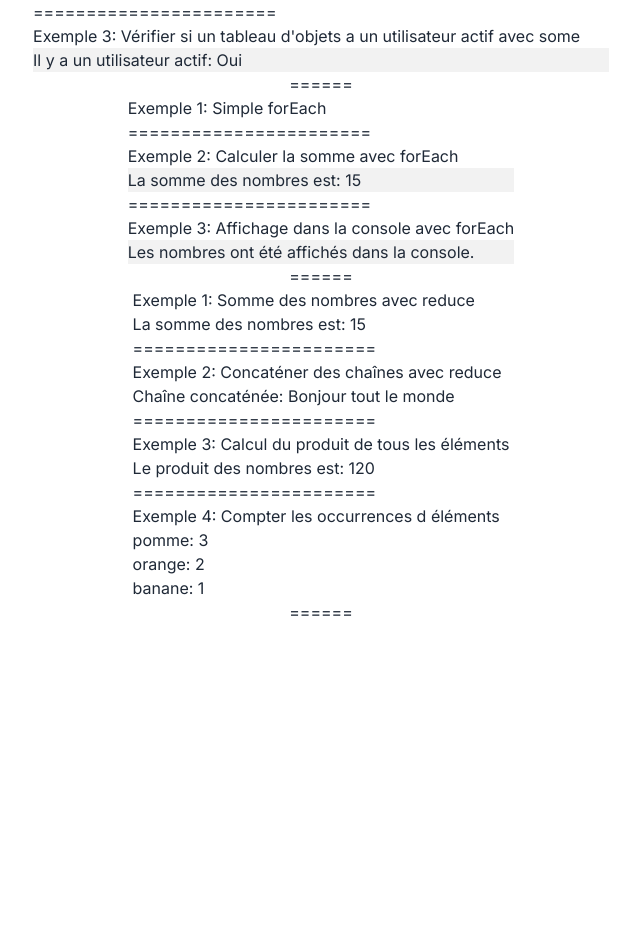
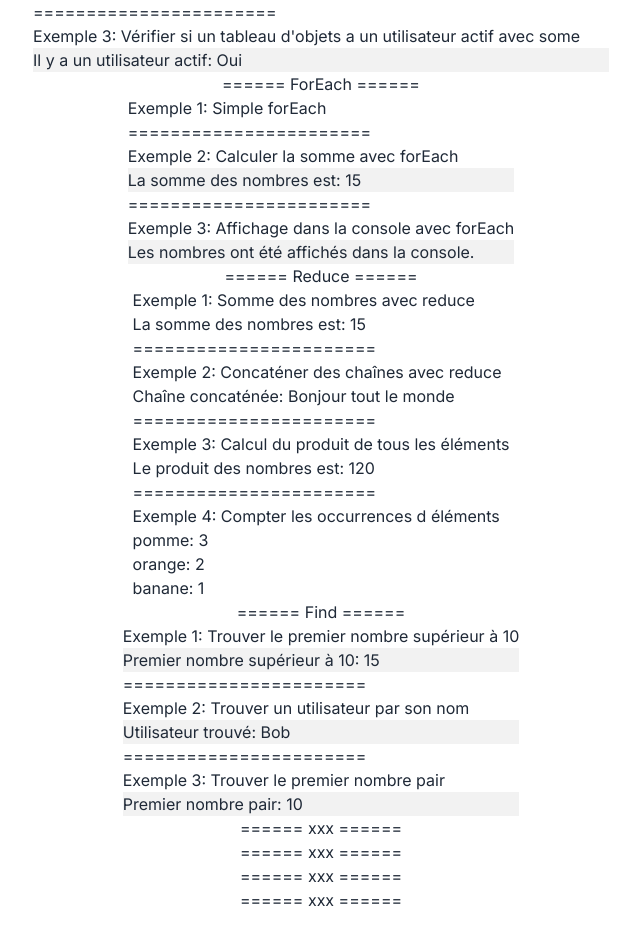
Before and after one commit to mathias-grdl/Javascript-Exemples, a Next.js app: page / in a window 1280 px wide. Shown: the part 2833-3777 px from the top of the page, without its empty margins (319-959 px from the left). Before the commit the page ends 3553 px from the top, so only its background shows below. Built offline with nearby package versions, Linux system fonts and the light colour scheme.

Commit message:
add: find

```diff
--- a/app/page.jsx
+++ b/app/page.jsx
@@ -1,6 +1,7 @@
 "use client";
 import Every from "@/components/every";
 import Filter from "@/components/Filter";
+import Find from "@/components/find";
 import ForEach from "@/components/forEach";
 import Map from "@/components/Map";
 import Reduce from "@/components/reduce";
@@ -10,17 +11,22 @@ export default function Home() {
 	return (
 		<main className="flex min-h-screen flex-col items-center justify-between p-24">
 			<Map />
-			<aside>======</aside>
+			<aside>====== Filter ======</aside>
 			<Filter />
-			<aside>======</aside>
+			<aside>====== Every ======</aside>
 			<Every />
-			<aside>======</aside>
+			<aside>====== Some ======</aside>
 			<Some />
-			<aside>======</aside>
+			<aside>====== ForEach ======</aside>
 			<ForEach />
-			<aside>======</aside>
+			<aside>====== Reduce ======</aside>
 			<Reduce />
-			<aside>======</aside>
+			<aside>====== Find ======</aside>
+			<Find />
+			<aside>====== xxx ======</aside>
+			<aside>====== xxx ======</aside>
+			<aside>====== xxx ======</aside>
+			<aside>====== xxx ======</aside>
 		</main>
 	);
 }
--- /dev/null
+++ b/components/find/index.jsx
@@ -0,0 +1,66 @@
+// .find() sert à retourner la première valeur trouvée dans le tableau qui satisfait la fonction de test fournie.
+
+// Exemple 1: Trouver le premier nombre supérieur à 10
+function TrouverNombreSupérieur() {
+	const numbers = [5, 8, 15, 3, 20];
+	const foundNumber = numbers.find((num) => num > 10);
+
+	return (
+		<p className="bg-base-200">
+			Premier nombre supérieur à 10: {foundNumber}
+		</p>
+	);
+}
+
+// Exemple 2: Trouver un utilisateur par son nom
+function TrouverUtilisateur() {
+	const users = [
+		{ id: 1, name: "Alice" },
+		{ id: 2, name: "Bob" },
+		{ id: 3, name: "Charlie" },
+	];
+
+	const user = users.find((user) => user.name === "Bob");
+
+	return (
+		<p className="bg-base-200">
+			Utilisateur trouvé: {user ? user.name : "Non trouvé"}
+		</p>
+	);
+}
+
+// Exemple 3: Trouver le premier nombre pair
+function TrouverPremierPair() {
+	const numbers = [7, 13, 10, 5, 8];
+	const firstEvenNumber = numbers.find((num) => num % 2 === 0);
+
+	return (
+		<p className="bg-base-200">Premier nombre pair: {firstEvenNumber}</p>
+	);
+}
+
+export default function Find() {
+	return (
+		<div className="flex flex-col">
+			{/* Exemple 1: Trouver le premier nombre supérieur à 10 */}
+			<div>
+				<h2>Exemple 1: Trouver le premier nombre supérieur à 10</h2>
+				<TrouverNombreSupérieur />
+			</div>
+			<aside>=======================</aside>
+
+			{/* Exemple 2: Trouver un utilisateur par son nom */}
+			<div>
+				<h2>Exemple 2: Trouver un utilisateur par son nom</h2>
+				<TrouverUtilisateur />
+			</div>
+			<aside>=======================</aside>
+
+			{/* Exemple 3: Trouver le premier nombre pair */}
+			<div>
+				<h2>Exemple 3: Trouver le premier nombre pair</h2>
+				<TrouverPremierPair />
+			</div>
+		</div>
+	);
+}
```
